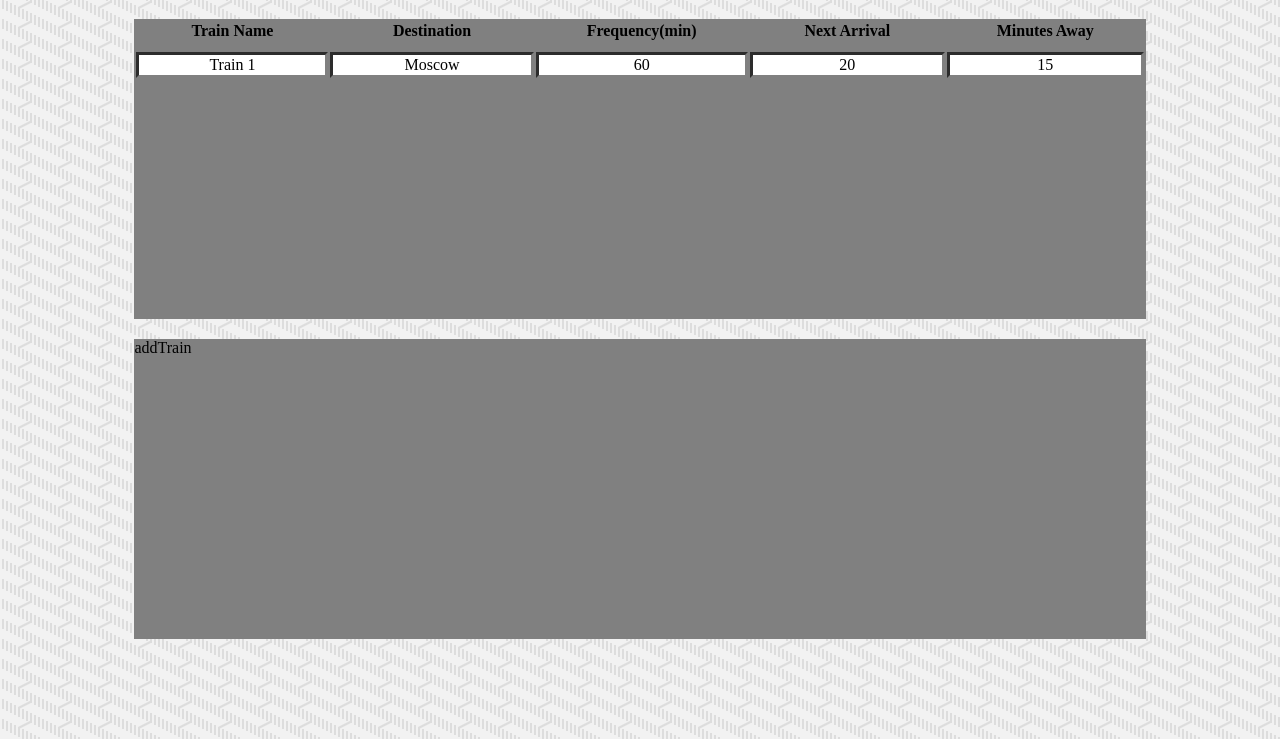
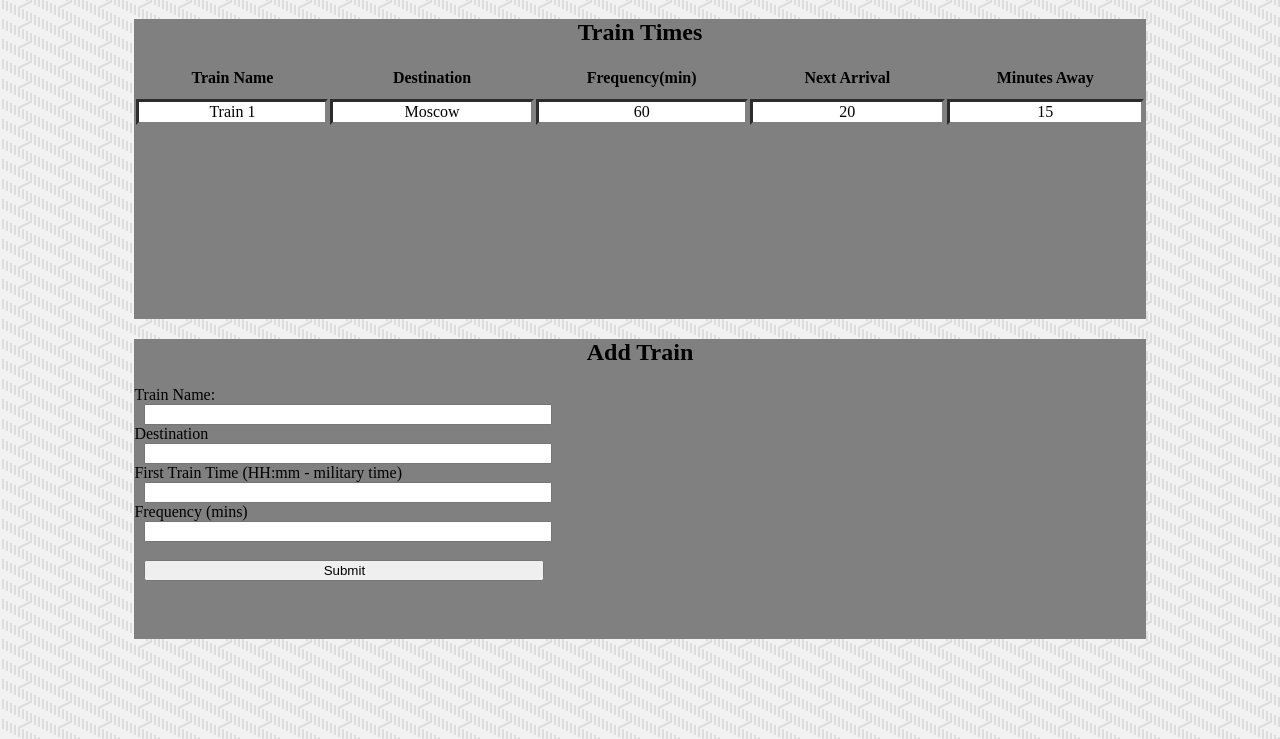
Before and after one commit to auztin410/Train-Schedule, a plain HTML site: page index.html in a window 1280 px wide. Shown: the part 61-800 px from the top of the page. Drawn offline with Linux system fonts and the light colour scheme.

Commit message:
Form built

```diff
--- a/index.html
+++ b/index.html
@@ -12,6 +12,8 @@
 <h1>All Aboard!</h1>
 
 <div id="trainTimes">
+
+    <h2>Train Times</h2>
 
     <table>
 
@@ -37,7 +39,26 @@
 
 
 
-<div id="addTrain">addTrain</div>
+<div id="addTrain">
+
+    <h2>Add Train</h2>
+
+    <form action="">
+
+        Train Name: <br>
+        <input type="text" name="trainName"> <br>
+        Destination <br>
+        <input type="text" name="destination"> <br>
+        First Train Time (HH:mm - military time) <br>
+        <input type="text" name="firstTrainTime"> <br>
+        Frequency (mins) <br>
+        <input type="text" name="frequency"> <br>
+        <br>
+        <input type="submit" value="Submit">
+
+    </form>
+
+</div>
 
 </body>
 </html>
--- a/style.css
+++ b/style.css
@@ -8,6 +8,10 @@ body {
         width: 80%;
         margin-left: 10%;
 
+    }
+
+    h2 {
+        text-align: center;
     }
 
     div {
@@ -31,3 +35,8 @@ body {
         background-color: white;
 
     }
+
+    input {
+        width: 400px;
+        margin-left: 10px;
+    }
```
